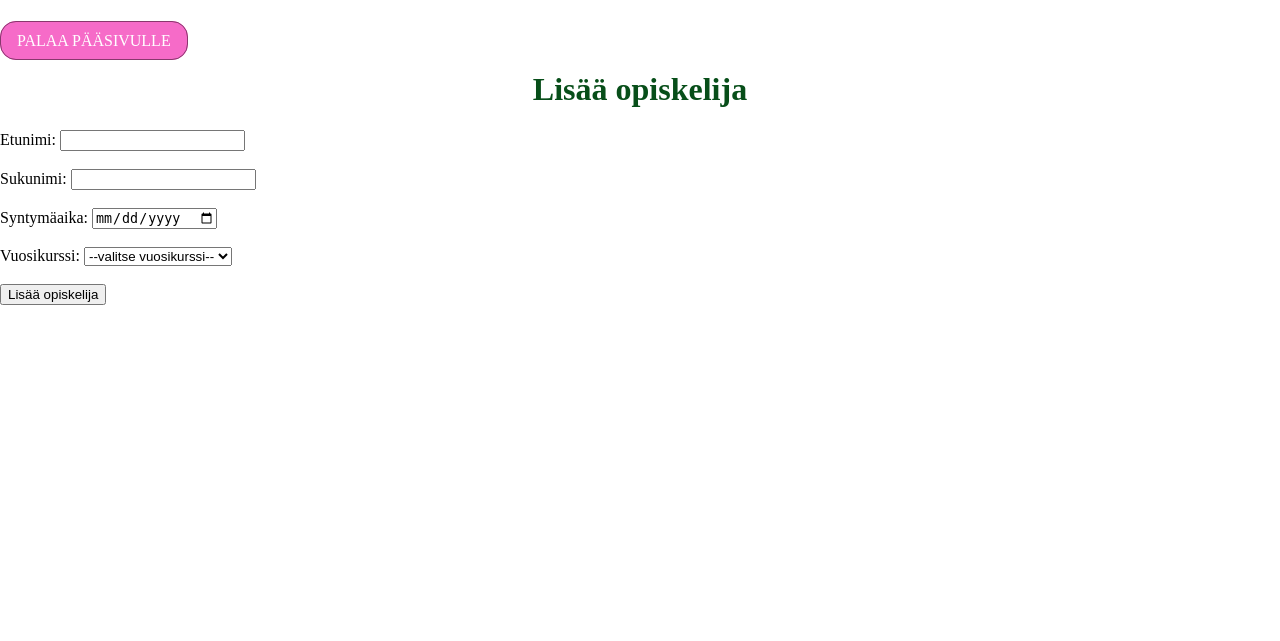
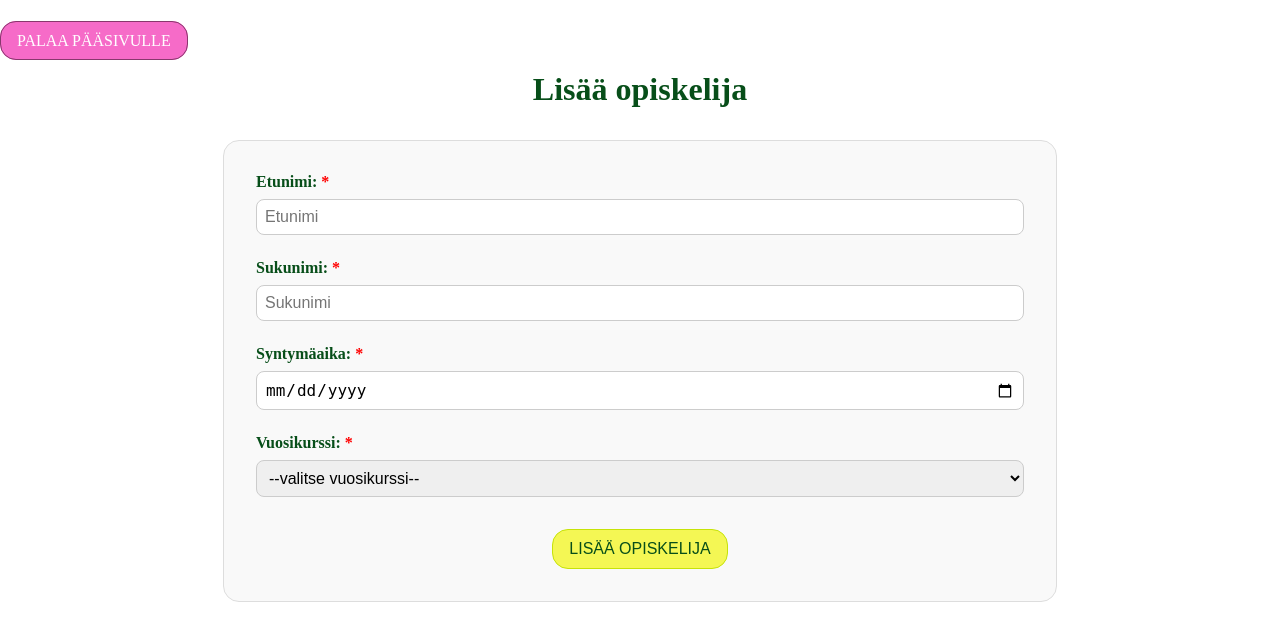
Before and after one commit to TAI-Kurssienhallinta-Ryhma2/kurssienhallinta, a PHP site: page /add-student.php in a window 1280 px wide. Shown: the top 641 px of the page. Run offline with PHP 8.4, Linux system fonts and the light colour scheme; data that the repository does not hold is empty.

Commit message:
add-students page works now, css classes are also spot on

```diff
--- a/add-student.php
+++ b/add-student.php
@@ -1,48 +1,5 @@
 <?php
 include_once 'sql-request.php';
-
-?>
-
-<!DOCTYPE html>
-<html lang="en">
-
-<head>
-    <meta charset="UTF-8">
-    <meta name="viewport" content="width=device-width, initial-scale=1.0">
-    <title>Lisää opiskelija</title>
-    <link rel="stylesheet" href="style.css">
-</head>
-
-<body>
-    <a href="./index.php" class="go-back-btn">Palaa pääsivulle</a>
-    <h1>Lisää opiskelija</h1>
-
-    <form action="add-student.php" method="post">
-        <label for=etunimi>Etunimi: </label>
-        <input type=text id=etunimi name=etunimi>
-        <br><br>
-        <label for=sukunimi>Sukunimi: </label>
-        <input type=text id=sukunimi name=sukunimi>
-        <br><br>
-        <label for=syntymapaiva>Syntymäaika: </label>
-        <input type=date id=syntymapaiva name=syntymapaiva>
-        <br><br>
-        <label for=vuosikurssi>Vuosikurssi: </label>
-        <select id=vuosikurssi name=vuosikurssi>
-            <option value="empty">--valitse vuosikurssi--</option>
-            <option value="1">1</option>
-            <option value="2">2</option>
-            <option value="3">3</option>
-        </select>
-        <br><br>
-        <input type="submit" value="Lisää opiskelija">
-        <br><br>
-    </form>
-
-
-<!-- help :'(-->
-
-<?php
 
 $opiskelijat = "opiskelijat";
 
@@ -68,7 +25,72 @@ if (isset($_POST["etunimi"], $_POST["sukunimi"], $_POST["syntymapaiva"], $_POST[
         die("VIRHE: " . $e->getMessage());
     }
 }
+
 ?>
+
+<!DOCTYPE html>
+<html lang="en">
+
+<head>
+    <meta charset="UTF-8">
+    <meta name="viewport" content="width=device-width, initial-scale=1.0">
+    <title>Lisää opiskelija</title>
+    <link rel="stylesheet" href="style.css">
+</head>
+
+<body>
+    <a href="./index.php" class="go-back-btn">Palaa pääsivulle</a>
+    <h1>Lisää opiskelija</h1>
+
+    <div class="form-wrapper">
+        <form action="add-student.php" method="post">
+            <div class="form-group">
+                <label for=etunimi>Etunimi: <span style="color: red;">*</span></label>
+                <input
+                    type=text
+                    id=etunimi
+                    name=etunimi
+                    placeholder="Etunimi"
+                    maxlength="100"
+                >
+            </div>
+
+            <div class="form-group">
+                <label for=sukunimi>Sukunimi: <span style="color: red;">*</span></label>
+                <input
+                    type=text
+                    id=sukunimi
+                    name=sukunimi
+                    placeholder="Sukunimi"
+                    maxlength="100"
+                >
+            </div>
+
+            <div class="form-group">
+                <label for=syntymapaiva>Syntymäaika: <span style="color: red;">*</span></label>
+                <input
+                    type=date
+                    id=syntymapaiva
+                    name=syntymapaiva
+                >
+            </div>
+
+            <div class="form-group">
+                <label for=vuosikurssi>Vuosikurssi: <span style="color: red;">*</span></label>
+                <select id=vuosikurssi name=vuosikurssi>
+                    <option value="empty">--valitse vuosikurssi--</option>
+                    <option value="1">1</option>
+                    <option value="2">2</option>
+                    <option value="3">3</option>
+                </select>
+            </div>
+
+            <div class="button-wrapper">
+                <button type="submit" name="add-student" class="submit-btn">Lisää opiskelija</button>
+            </div>
+
+        </form>
+    </div>
 
 </body>
 
```
